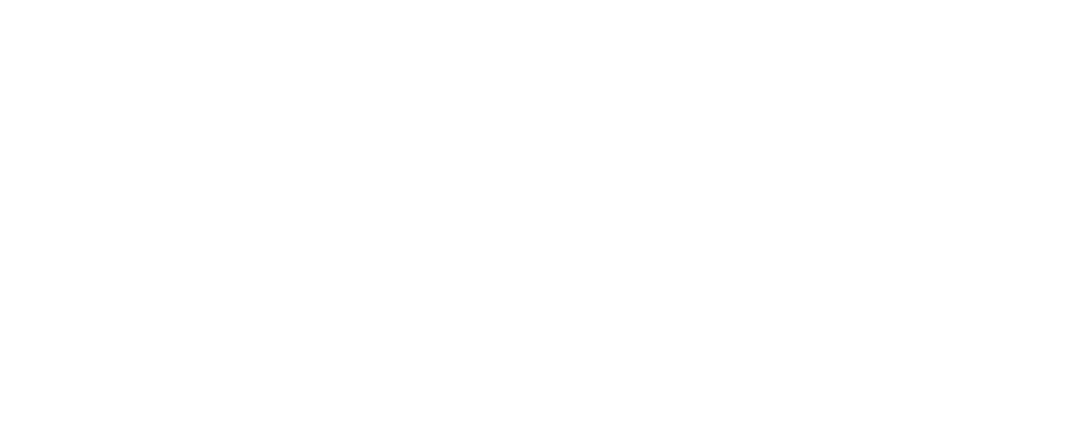
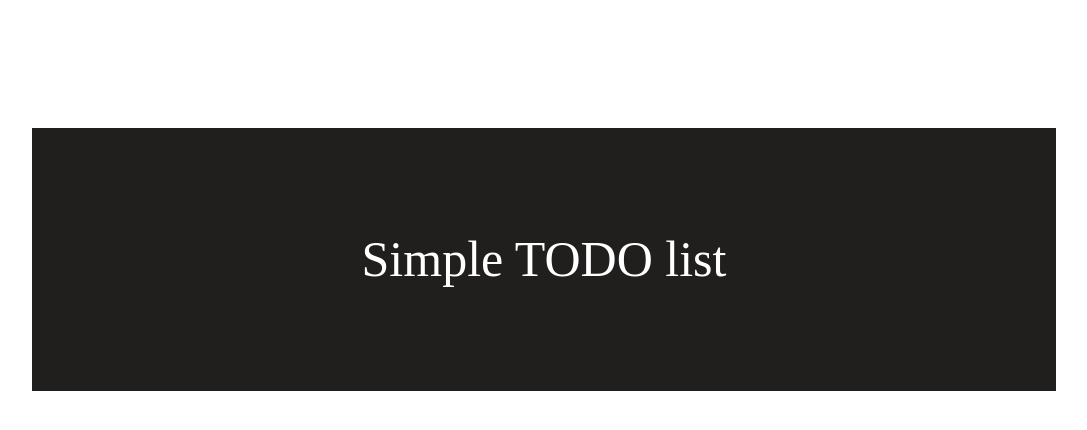
Before and after one commit to Julieta3164/JavaScritp, a plain HTML site: page CRUD/Index.html in a window 1280 px wide. Shown: the whole page, without its empty margins (96-1183 px from the left). Drawn offline with Linux system fonts and the light colour scheme.

Commit message:
header style

```diff
--- a/CRUD/Index.html
+++ b/CRUD/Index.html
@@ -4,9 +4,14 @@
     <meta charset="UTF-8">
     <meta http-equiv="X-UA-Compatible" content="IE=edge">
     <meta name="viewport" content="width=device-width, initial-scale=1.0">
-    <title>Document</title>
+    <link rel="stylesheet" href="./style/main.css">
+    <title></title>
 </head>
 <body>
+    <header>Simple TODO list</header>
 
+
+
+    <script src="./js/app.js"></script>
 </body>
 </html>
--- a/CRUD/style/main.css
+++ b/CRUD/style/main.css
@@ -0,0 +1,10 @@
+body{
+    margin: 10%;
+}
+header{
+    background: rgb(33, 30, 30);
+    padding: 10%;
+    color: white;
+    text-align: center;
+    font-size: 50px;
+}
```
